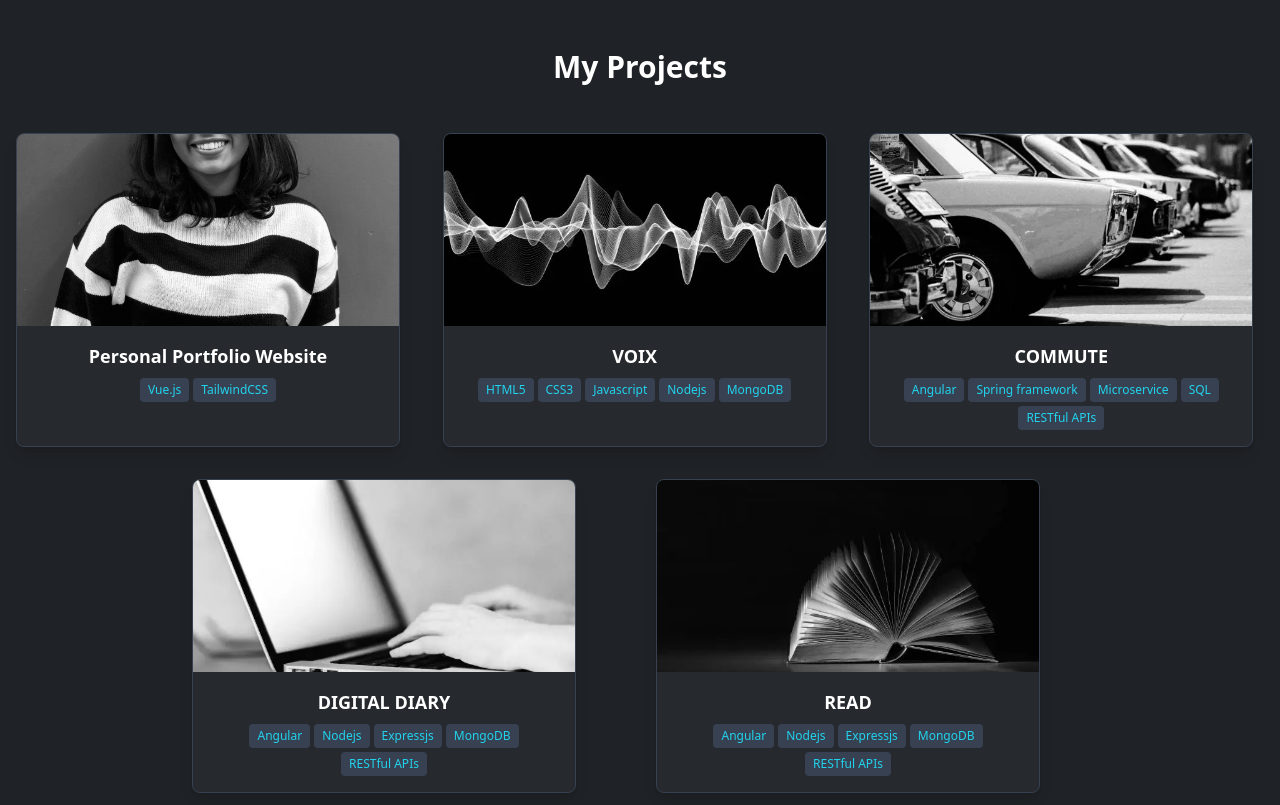
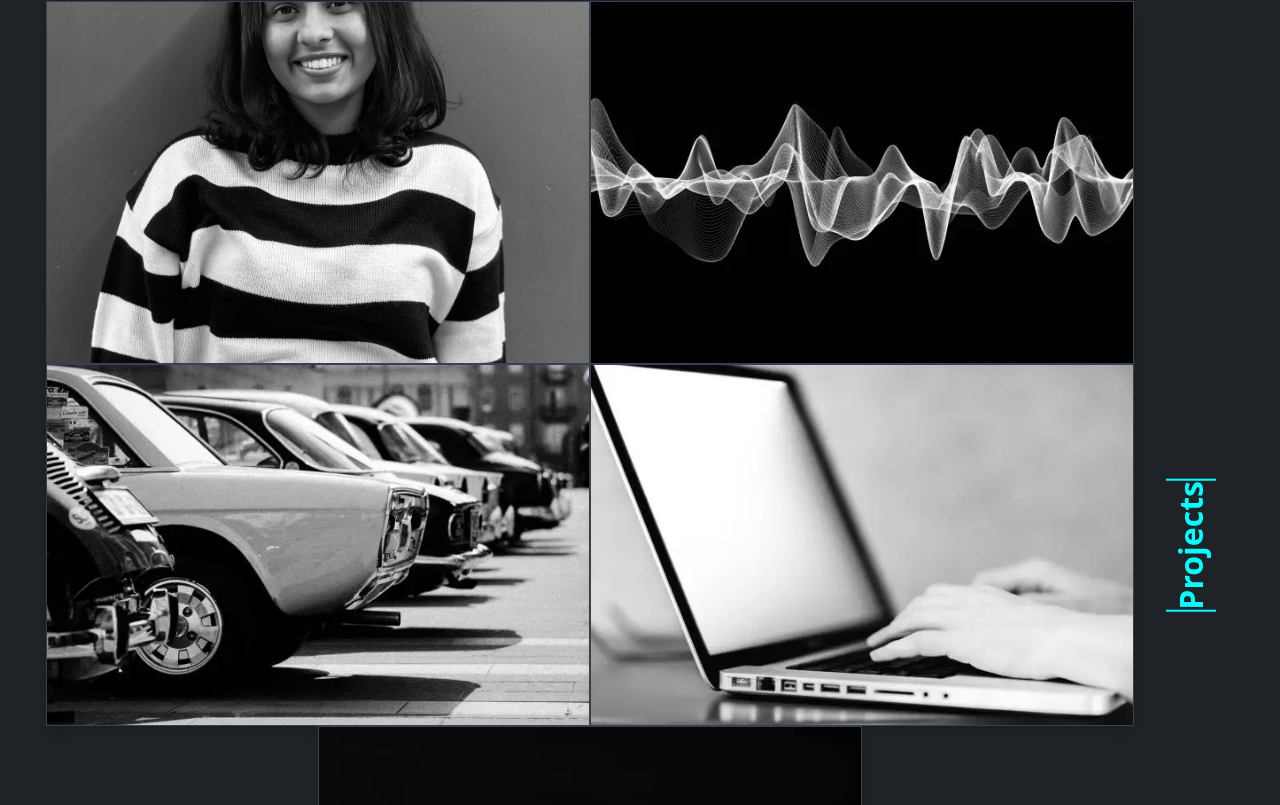
Before and after one commit to Meera27/meera-portfolio, a Vue app: page / in a window 1280 px wide. Shown: the part 1095-1900 px from the top of the page. Built offline with nearby package versions, Linux system fonts and the light colour scheme.

Commit message:
Updated Projects

```diff
--- a/src/components/HomeComponent.vue
+++ b/src/components/HomeComponent.vue
@@ -16,8 +16,8 @@
       <!-- Right div with photo -->
       <div class="w-full md:w-2/5 flex flex-col items-center justify-center p-4 md:p-8">
         <div class="relative group">
-          <img src="@/assets/unnamed.jpg" alt="Meera" class="w-64 h-64 md:w-80 md:h-80 object-cover z-10 relative transition-transform duration-300 ease-in-out group-hover:-translate-x-2 group-hover:-translate-y-2">
-          <div class="absolute top-0 right-0 w-64 h-64 md:w-80 md:h-80 border-t-4 border-r-4 border-b-4 border-neon-blue opacity-75 transition-all duration-300 ease-in-out group-hover:translate-x-2 group-hover:-translate-y-2"></div>
+          <div class="blue-rectangle"></div>
+          <img src="@/assets/unnamed.jpg" alt="Meera" class="w-64 h-64 md:w-80 md:h-80 object-cover z-10 relative">
         </div>
       </div>
     </div>
@@ -65,16 +65,31 @@ body {
   background-color: #1F2226;
 }
 
-@keyframes neon-glow {
-  0%, 100% {
-    box-shadow: 2px 0 5px #00FFFF, 2px 0 10px #00FFFF, 2px 0 15px #00FFFF, 2px 0 20px #00FFFF;
-  }
+/* .blue-rectangle {
+  position: absolute;
+  top: -10px;
+  right: -20px;
+  bottom: -10px;
+  border-top: 2px solid #00FFFF;
+  border-right: 2px solid #00FFFF;
+  border-bottom: 2px solid #00FFFF;
+  width: calc(100% + 10px);
+  z-index: 0;
+} */
+.blue-rectangle {
+  position: absolute;
+  top: -20px;
+  right: -20px;
+  bottom: -20px;
+  border-top: 2px solid #00FFFF;
+  border-right: 2px solid #00FFFF;
+  border-bottom: 2px solid #00FFFF;
+  width: 90%;
+  z-index: 0;
 }
 
-.border-neon-blue {
-  border-color: #00FFFF;
-  animation: neon-glow 1.5s ease-in-out infinite;
-}
+
+
 
 .skill-icon {
   position: relative;
--- a/src/components/ProjectCard.vue
+++ b/src/components/ProjectCard.vue
@@ -1,22 +1,17 @@
 <template>
-  <div class="bg-[#262A2E] rounded-lg overflow-hidden shadow-lg transition-transform duration-300 hover:scale-105 border border-gray-700 w-full max-w-sm relative group">
-    <img :src="projectImage" :alt="project.name" class="w-full h-48 object-cover">
-    <div class="p-4">
-      <h3 class="text-lg font-semibold mb-2 text-center">{{ project.name }}</h3>
-      <div class="flex flex-wrap justify-center gap-1">
-        <span v-for="skill in project.skills" :key="skill" class="bg-gray-700 text-xs text-cyan-400 px-2 py-1 rounded">
+  <div class="bg-[#262A2E] overflow-hidden shadow-lg border border-gray-700 w-full h-full relative group">
+    <img :src="projectImage" :alt="project.name" class="w-full h-full object-cover">
+    <div
+      class="absolute inset-0 bg-[#262A2E] bg-opacity-95 flex flex-col items-center justify-center opacity-0 group-hover:opacity-100 transition-opacity duration-300 p-4"
+    >
+      <h3 class="text-xl font-semibold mb-4 text-center text-white">{{ project.name }}</h3>
+      <div class="flex flex-wrap justify-center gap-2 mb-4">
+        <span v-for="skill in project.skills" :key="skill" class="bg-gray-700 text-xs sm:text-sm text-cyan-400 px-2 py-1">
           {{ skill }}
         </span>
       </div>
-    </div>
-    <div
-      class="absolute inset-0 bg-[#262A2E] bg-opacity-95 flex flex-col items-center justify-center opacity-0 group-hover:opacity-100 transition-opacity duration-300"
-    >
-      <p class="text-white text-center p-4 mb-4 whitespace-pre-line">
-        {{ project.explanation }}
-      </p>
-      <a :href="project.githubLink" target="_blank" rel="noopener noreferrer" class="github-button text-sm text-white">
-        Github
+      <a :href="project.githubLink" target="_blank" rel="noopener noreferrer" class="github-button text-base sm:text-lg text-white hover:text-cyan-400 transition-colors duration-300">
+        GitHub
       </a>
     </div>
   </div>
--- a/src/components/ProjectsComponent.vue
+++ b/src/components/ProjectsComponent.vue
@@ -1,22 +1,18 @@
 <template>
-  <div class="bg-[#1F2226] text-white py-16">
-    <div class="container mx-auto px-4">
-      <h2 class="text-3xl font-bold mb-12 text-center">My Projects</h2>
-      <div class="grid grid-cols-1 md:grid-cols-3 gap-8 mb-8">
-        <!-- First row: 3 projects -->
+  <div class="bg-[#1F2226] text-white py-4 min-h-screen flex items-center">
+    <div class="container mx-auto px-4 sm:px-6 lg:px-8 flex flex-col sm:flex-row">
+      <div class="projects-grid">
         <ProjectCard
-          v-for="project in firstRowProjects"
+          v-for="project in projects"
           :key="project.name"
           :project="project"
+          class="project-card"
         />
       </div>
-      <div class="grid grid-cols-1 md:grid-cols-2 gap-8 max-w-4xl mx-auto">
-        <!-- Second row: 2 projects -->
-        <ProjectCard
-          v-for="project in secondRowProjects"
-          :key="project.name"
-          :project="project"
-        />
+      <div class="projects-label right flex items-center">
+        <div class="line"></div>
+        <span>Projects</span>
+        <div class="line"></div>
       </div>
     </div>
   </div>
@@ -70,14 +66,66 @@ export default {
         }
       ]
     }
-  },
-  computed: {
-    firstRowProjects() {
-      return this.projects.slice(0, 3)
-    },
-    secondRowProjects() {
-      return this.projects.slice(3)
-    }
   }
 }
 </script>
+
+<style scoped>
+.container {
+  display: flex;
+  align-items: center;
+  justify-content: flex-end; /* Aligns content to the right */
+  height: 100%;
+}
+
+.projects-label {
+  display: flex;
+  align-items: center;
+  font-size: 2rem;
+  font-weight: bold;
+  color: #00FFFF;
+  margin: 0 1rem;
+}
+
+.projects-label.right {
+  writing-mode: vertical-rl;
+  transform: rotate(180deg);
+}
+
+.line {
+  width: 50px; /* Adjust line length */
+  height: 2px; /* Adjust line thickness */
+  background-color: #00FFFF;
+  margin: 0 1rem; /* Spacing around the lines */
+}
+
+.projects-grid {
+  display: grid;
+  grid-template-columns: 1fr;
+  grid-template-rows: repeat(5, 1fr);
+  gap: 0;
+  width: 100%;
+}
+
+.project-card {
+  aspect-ratio: 12 / 8;
+}
+
+@media (min-width: 640px) {
+  .projects-grid {
+    grid-template-columns: repeat(2, 1fr);
+    grid-template-rows: repeat(3, 1fr);
+  }
+  .projects-grid > :last-child {
+    grid-column: 1 / -1;
+    justify-self: center;
+    max-width: 50%;
+  }
+}
+
+@media (min-width: 1024px) {
+  .projects-grid {
+    width: calc(100% - 8rem);
+  }
+}
+</style>
```
